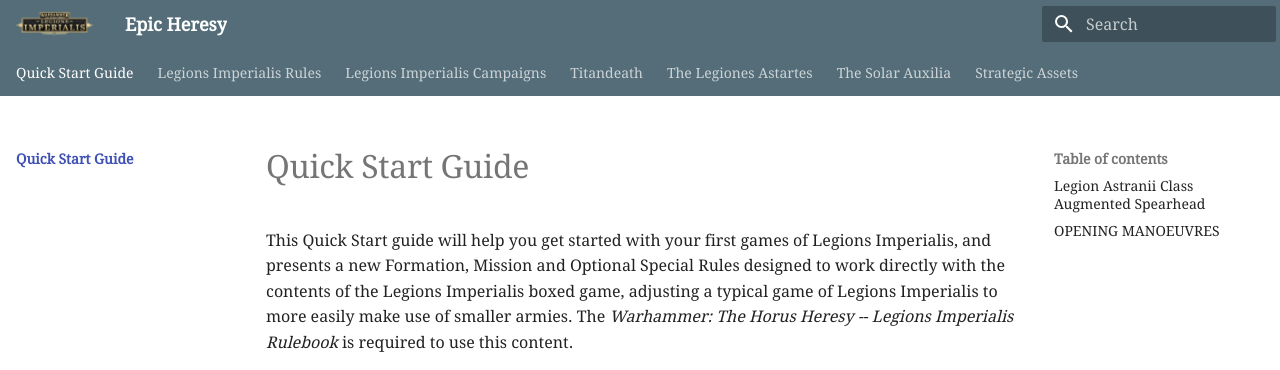
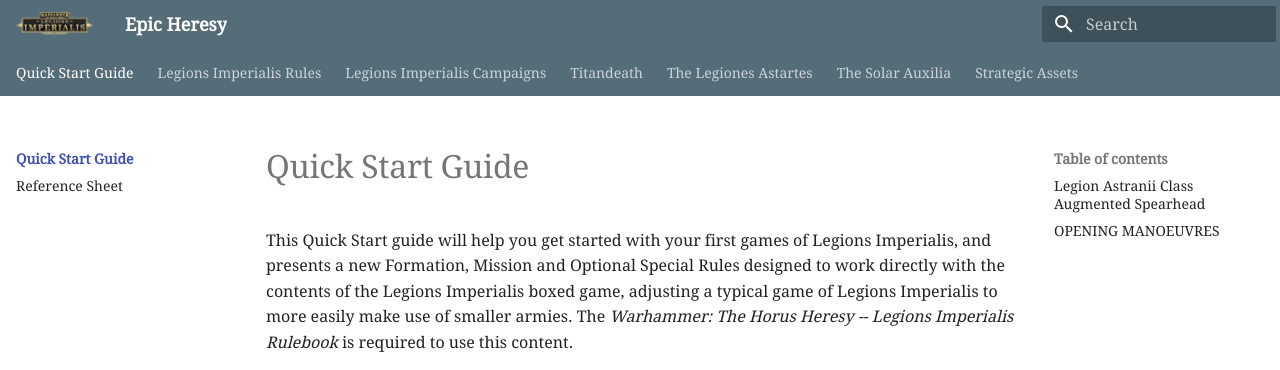
Before and after one commit to BloodBowlBase/EHeresy, an MkDocs documentation site: the page built from docs/quick_start_guide/index.md, in a window 1280 px wide. Shown: the top 370 px of the page. Built offline with MkDocs 1.6.1 and Material for MkDocs 9.7.7, drawn with Linux system fonts in a browser that asks for light colours.

Commit message:
small fix for reference sheet

```diff
--- a/mkdocs.yml
+++ b/mkdocs.yml
@@ -28,6 +28,7 @@
 nav:
   - 'Quick Start Guide':
       - 'Quick Start Guide': 'quick_start_guide/index.md'
+      - 'Reference Sheet': 'quick_start_guide/reference_sheet.md'
   - 'Legions Imperialis Rules':
       - 'The Rules': 'legions_imperialis_rules/the_rules.md'
       - 'Core Principles': 'legions_imperialis_rules/core_principles.md'
```
